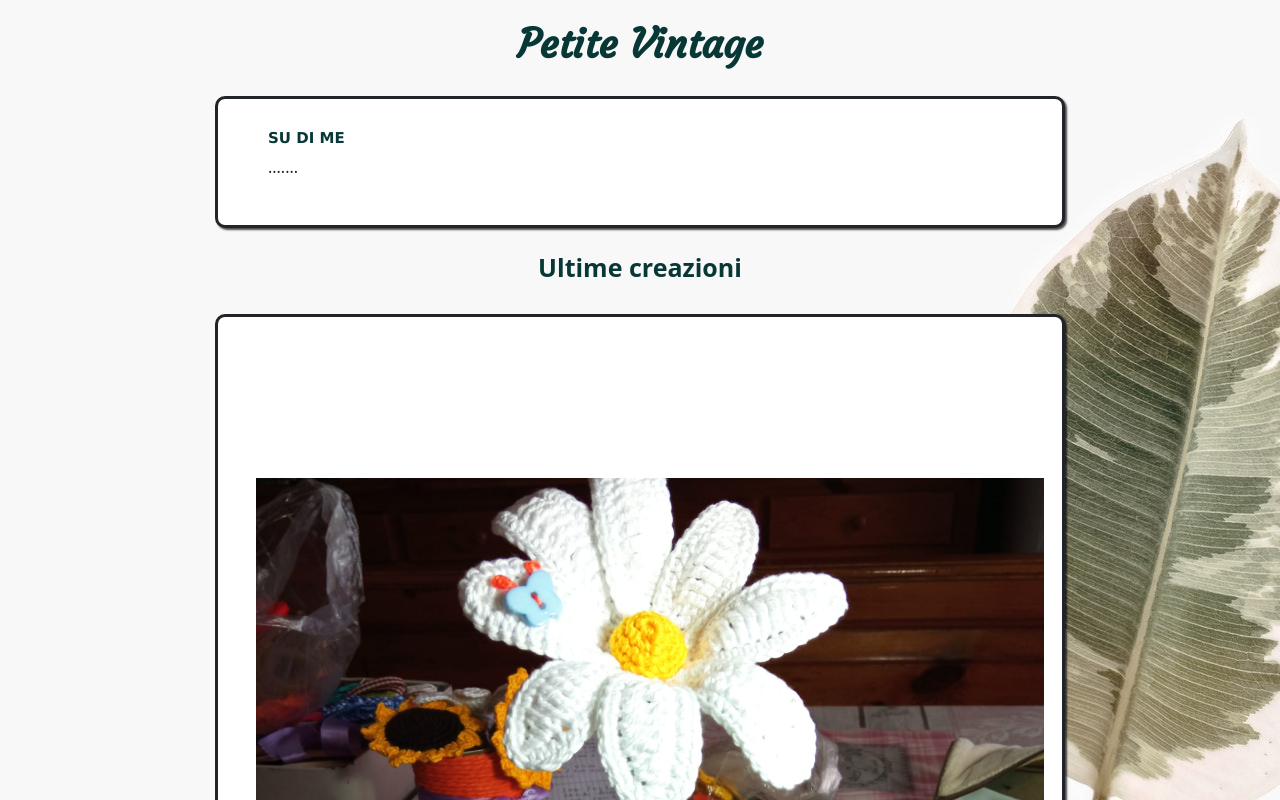
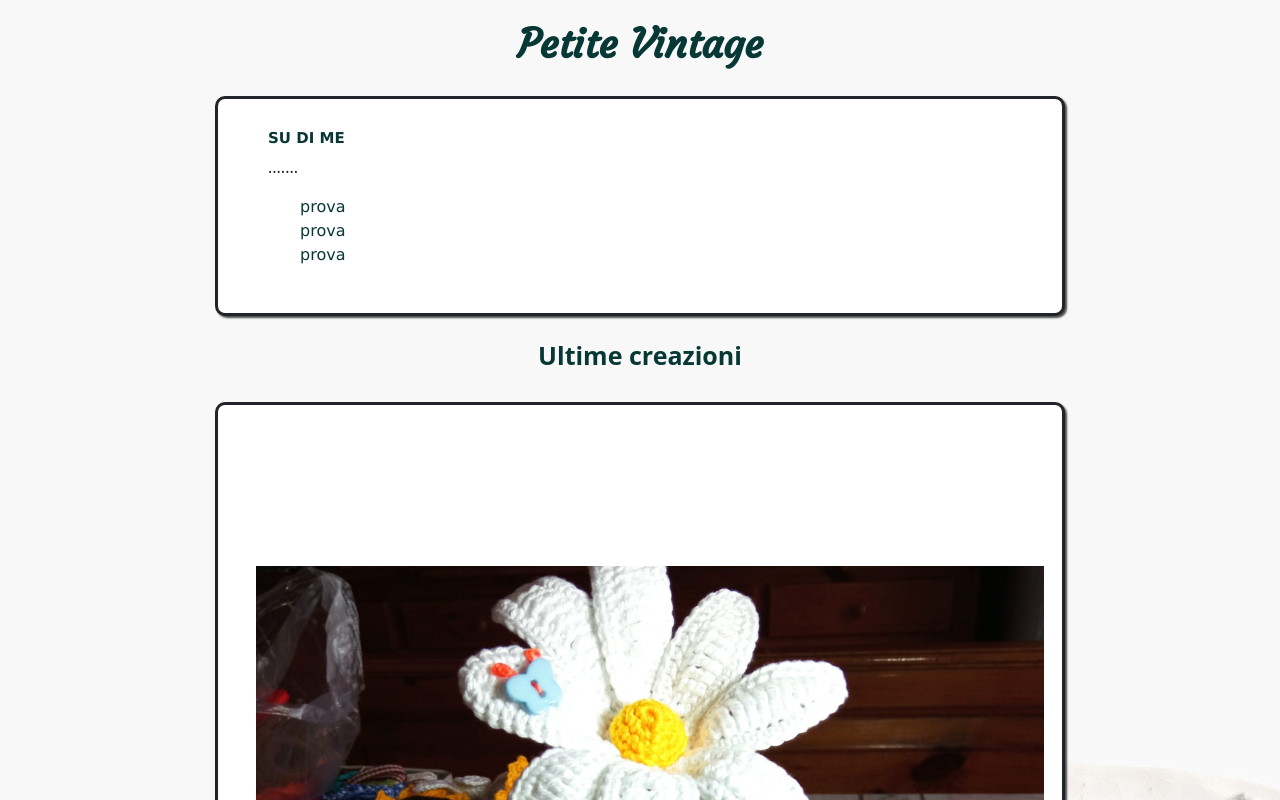
Before and after one commit to CorinnaGen/petitevintage, a React (Create React App) app: page / in a window 1280 px wide. Shown: the top 800 px of the page. Built offline with nearby package versions, Linux system fonts and the light colour scheme.

Commit message:
update contact info + intro p

```diff
--- a/src/Contact.js
+++ b/src/Contact.js
@@ -6,7 +6,7 @@
         <div className="Contact">
             <h3>Contattami</h3>
             <section>
-             <form action="mariaferrieri@live.it">
+             <form action="petitevintagecrafts@gmail.com">
                 <button>Scrivimi</button>
             </form>
             </section>
--- a/src/Info.css
+++ b/src/Info.css
@@ -17,3 +17,8 @@
     color:#083836;
     font-weight: bold;
 }
+ul{
+    list-style: none;
+    font-family: Verdana, Geneva, Tahoma, sans-serif;
+    color:#083836;
+}
--- a/src/Info.js
+++ b/src/Info.js
@@ -5,6 +5,10 @@
         <section>
            <h2>Su di me</h2>
            <p>.......</p>
+           <ul>
+           <li>prova</li>
+           <li>prova</li>
+           <li>prova</li></ul>
         </section>
     </div>);
 }
```
Also changed, not shown: src/fondo.jpg.
